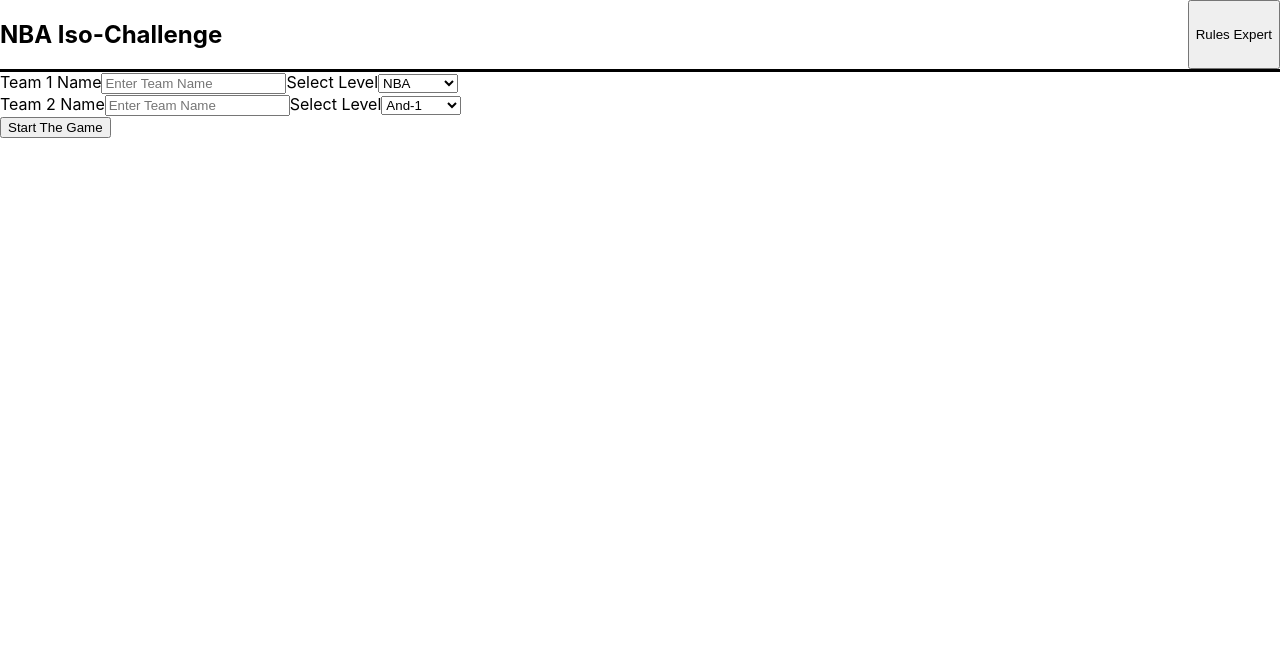
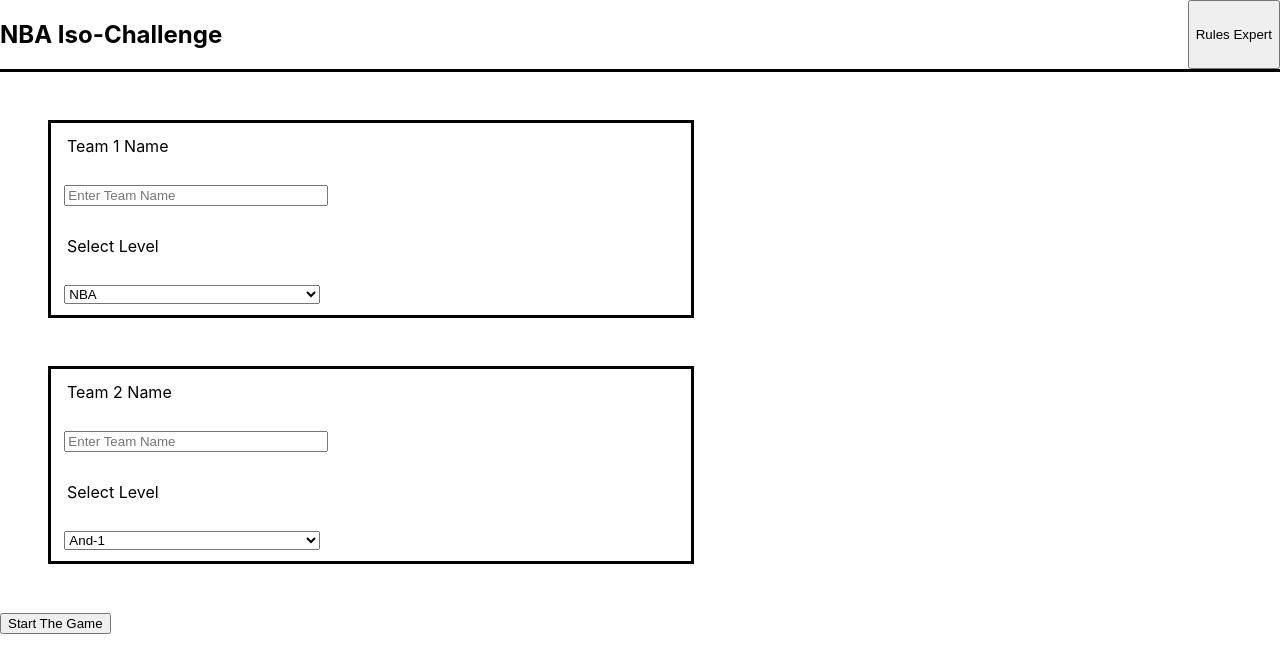
Before and after one commit to Garrett-Iannuzzi/iso-challenge, a React (Create React App) app: page / in a window 1280 px wide. Shown: the top 672 px of the page. Built offline with nearby package versions, Linux system fonts and the light colour scheme; no server answers.

Commit message:
Add basic style for homeContainer

```diff
--- a/src/Containers/HomeContainer/HomeContainer.scss
+++ b/src/Containers/HomeContainer/HomeContainer.scss
@@ -0,0 +1,23 @@
+form {
+  border: solid 3px black;
+  display: flex;
+  flex-direction: column;
+  justify-content: center;
+  height: 12em;
+  margin: 3em;
+  width: 50%;
+}
+
+label {
+  margin: 1em;
+}
+
+input {
+  margin: 1em;
+  width: 40%;
+}
+
+select {
+  margin: 1em;
+  width: 40%;
+}
```
